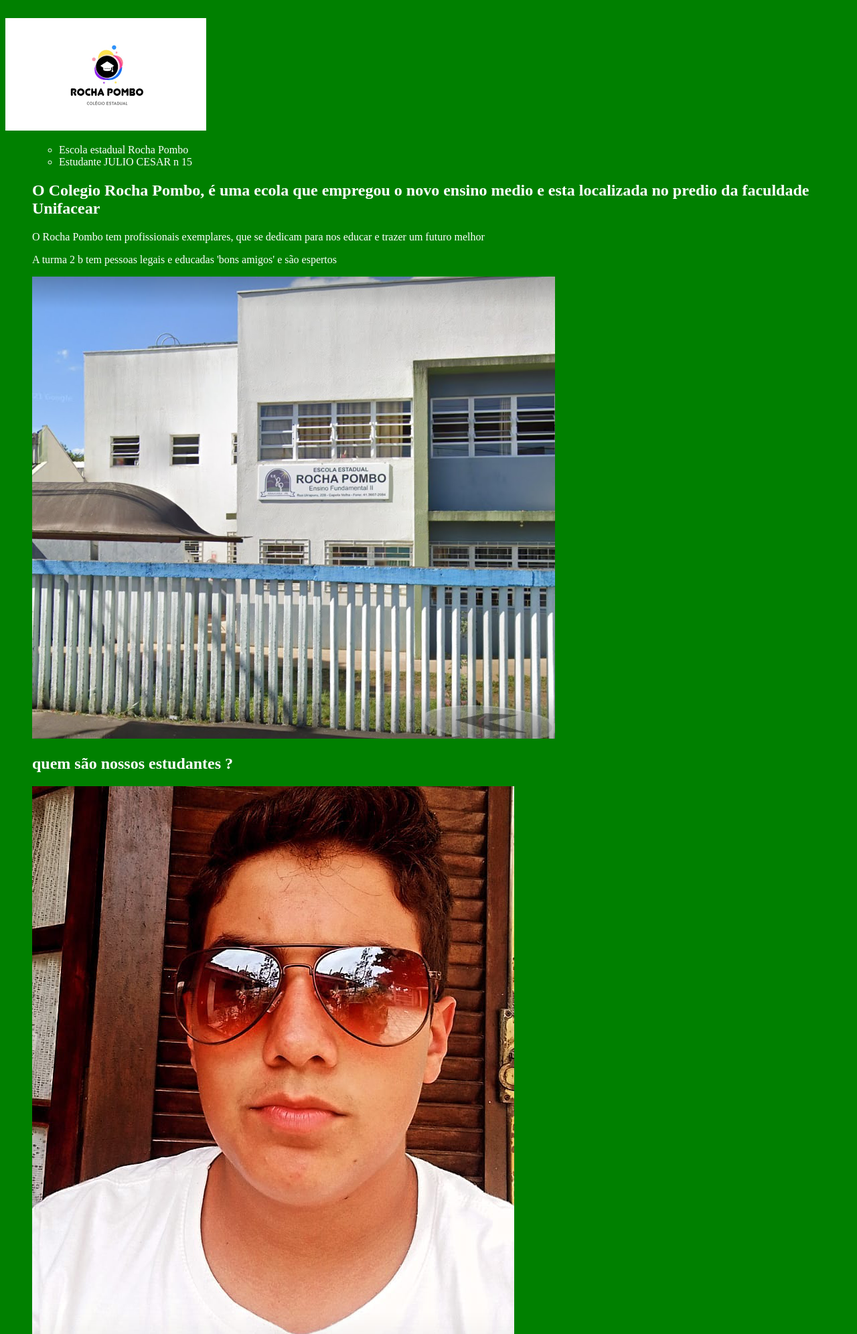
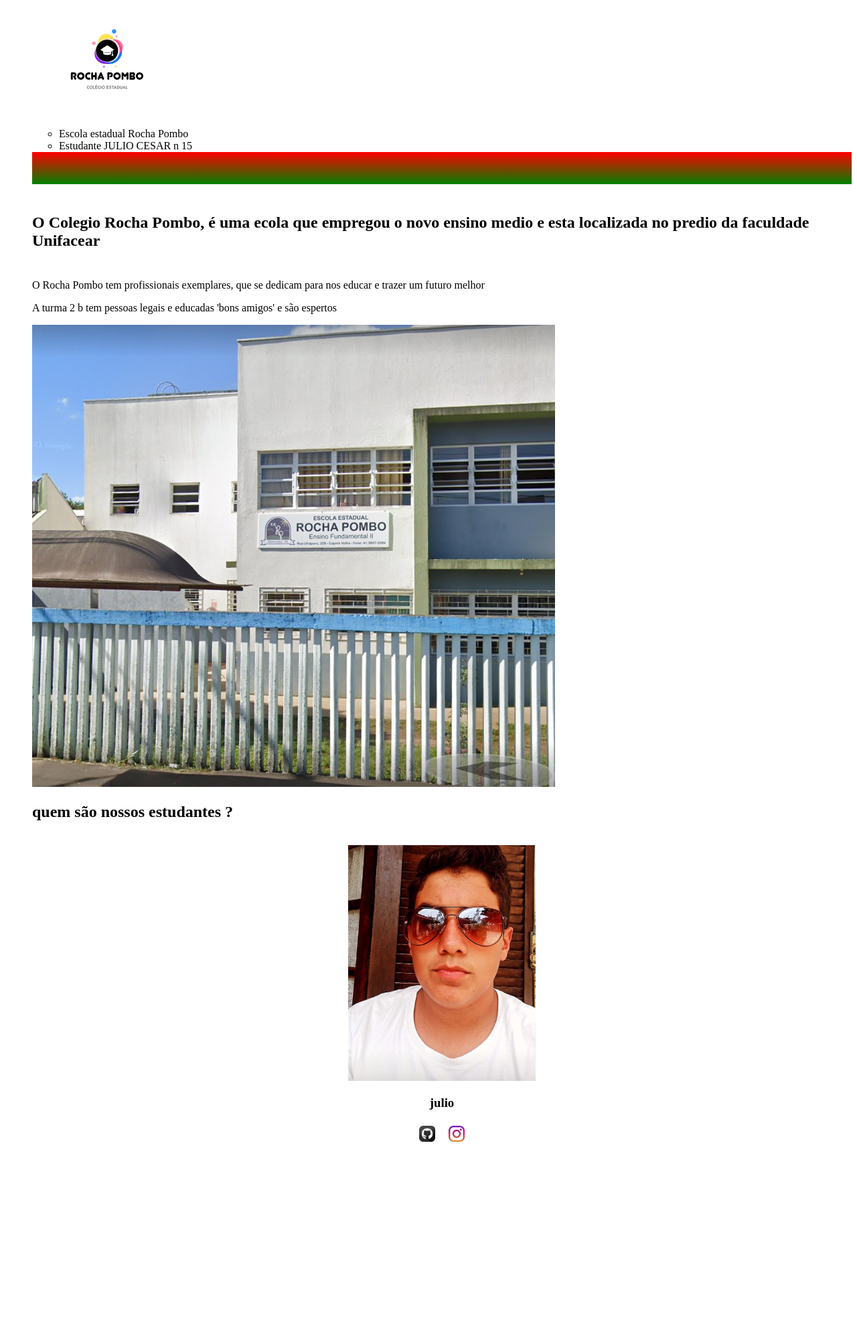
Before and after one commit to 20imperioverde/2-b, a plain HTML site: page index.html in a window 1280 px wide. Shown: the part 5-1997 px from the top of the page at 67% size. After the commit the page ends 1750 px from the top, so only its background shows below. Drawn offline with Linux system fonts and the light colour scheme.

Commit message:
Add files via upload

```diff
--- a/style.css
+++ b/style.css
@@ -1,11 +1,28 @@
-body{
-     background-color:green ;
-     color:white;
-     display:flex;
-     justify-content:space-around;
-     align-items:center;
+.escola{
+     background-image: linear-gradient(red,green );
+     color:aquamarine;
+     display: flex;
+     justify-content: center;
+     align-items: center;
      padding: 24px 0;
-     cabeçalho-imagem {width:10%;}
-     escola-imagem {width:30%;}
-
-}
+     }
+     .escola-div-conteudo{
+     width: 35%;
+     }
+     .escola-titulo{
+     padding: 24px 0;
+     }
+     .estudante{
+     padding: 24px 0;
+     }
+     .estudante-imagem{
+     width: 280px;
+     }
+     .estudante-icone{
+     width: 24px;
+     padding: 4px 8px;
+     }
+     .estudante-div{
+     text-align: center;
+     padding: 16px 0;
+     }
```
